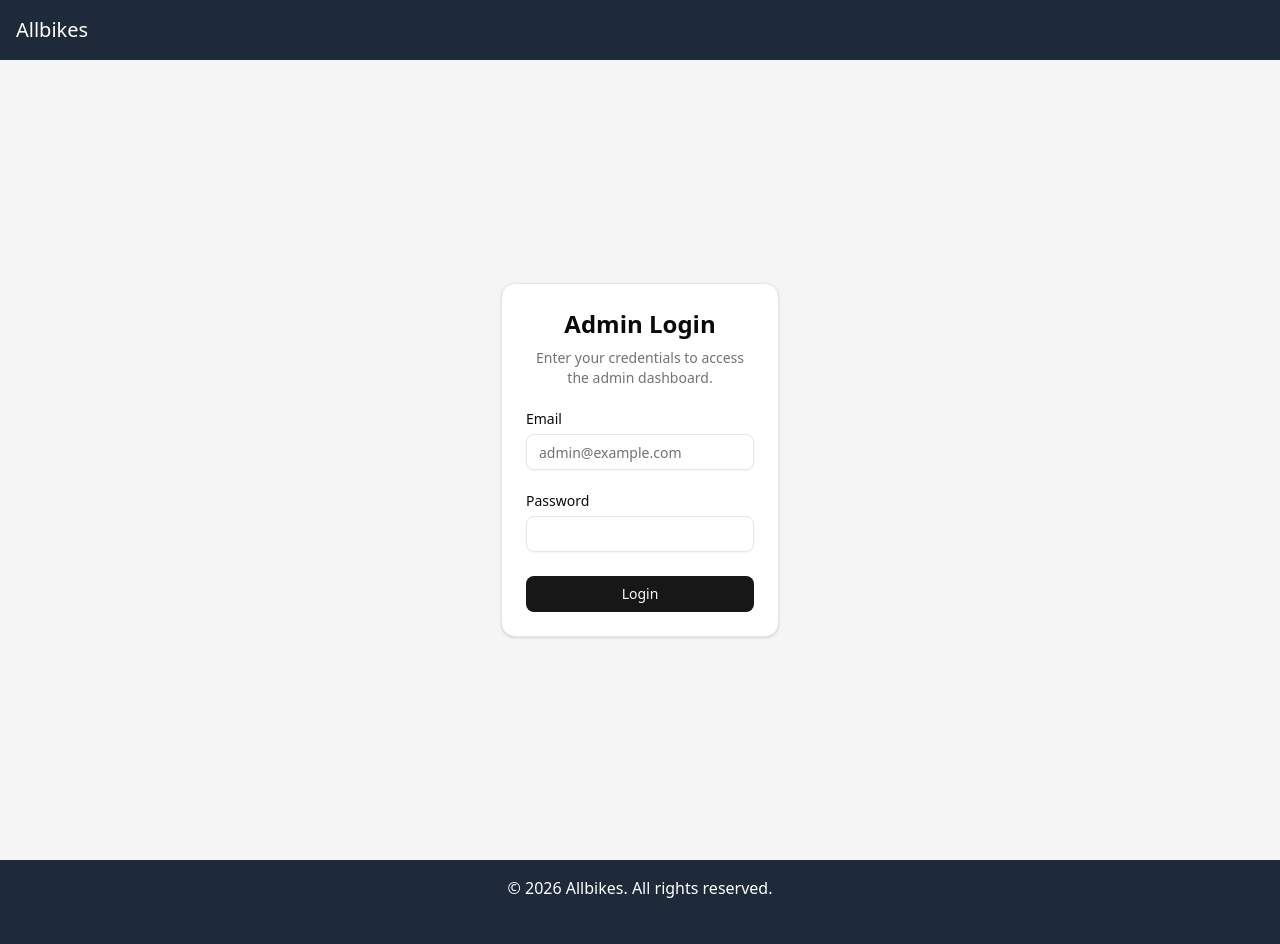
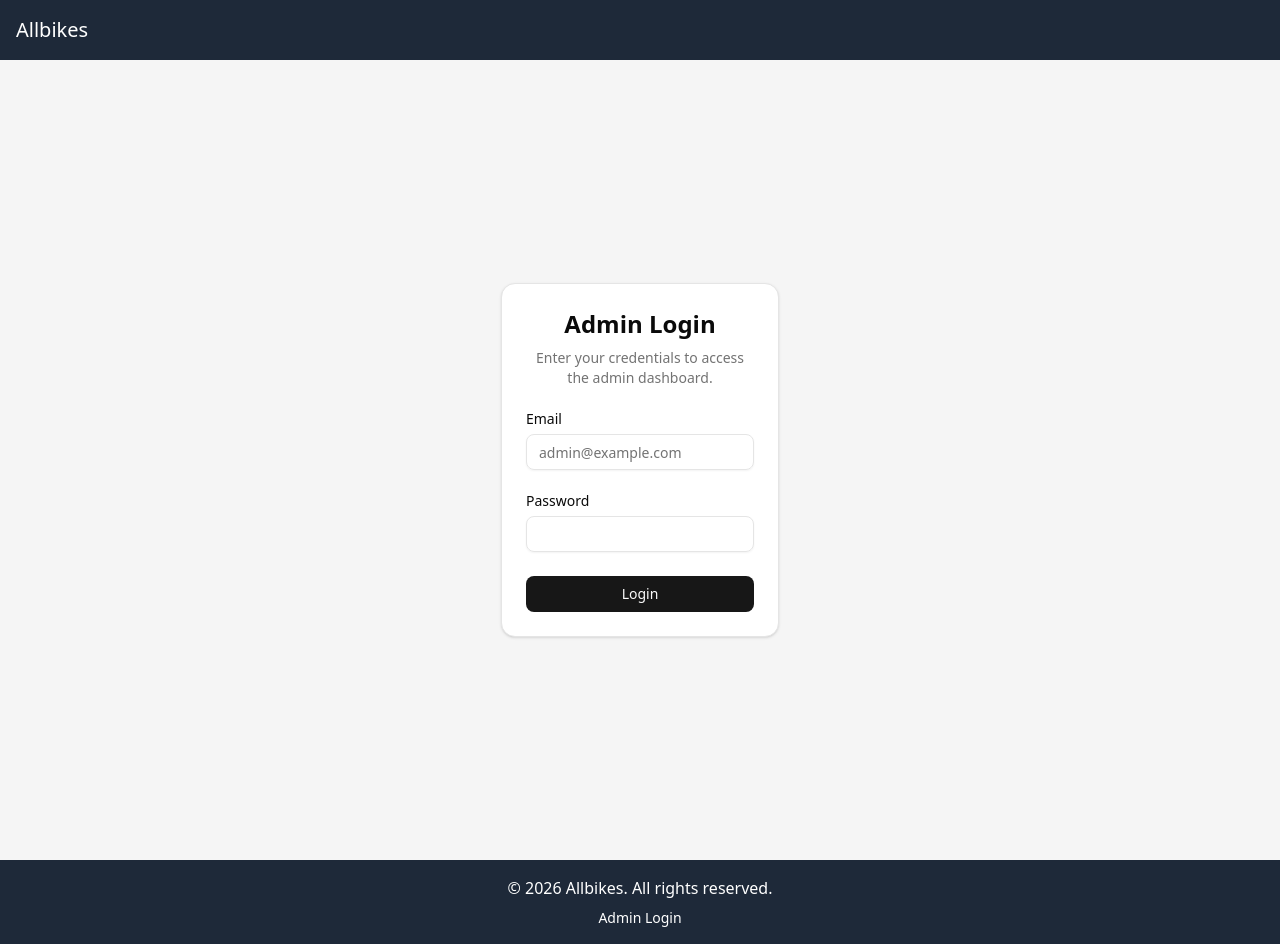
Before and after one commit to ethanbetts63/allbikes, a React app in the folder frontend/: page /login in a window 1280 px wide. Built offline with nearby package versions, Linux system fonts and the light colour scheme; the HTML template or start-up script is replaced by a standard one.

Commit message:
checkpoint

```diff
--- a/frontend/src/components/ui/Footer.tsx
+++ b/frontend/src/components/ui/Footer.tsx
@@ -1,17 +1,22 @@
 import { Link } from 'react-router-dom';
 import { useAuth } from '@/context/AuthContext';
+import { Button } from './button'; // Assuming button component is in the same folder or similar path
 
 const Footer = () => {
-  const { user } = useAuth();
+  const { user, logout } = useAuth(); // Destructure logout from useAuth
 
   return (
     <footer className="bg-gray-800 text-white p-4 mt-auto">
       <div className="container mx-auto text-center">
         <p className="mb-2">&copy; {new Date().getFullYear()} Allbikes. All rights reserved.</p>
         <div className="text-sm h-5"> {/* h-5 to prevent layout shift */}
-          {user?.is_staff && (
-            <Link to="/admin/dashboard" className="hover:underline">
-              Admin Dashboard
+          {user ? ( // If user is authenticated, show Logout button
+            <Button variant="link" onClick={logout} className="p-0 h-auto text-white hover:underline">
+              Logout
+            </Button>
+          ) : ( // Otherwise, show Login link
+            <Link to="/login" className="hover:underline">
+              Admin Login
             </Link>
           )}
         </div>
```
Also changed, not shown: 1 other file (tests, documents, lock files or other folders).
